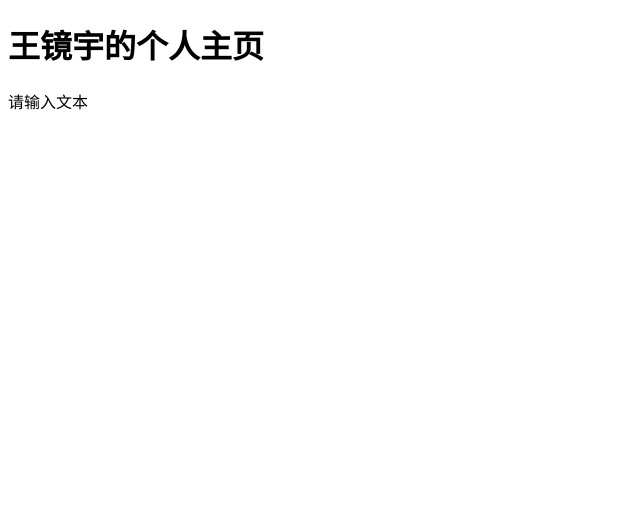
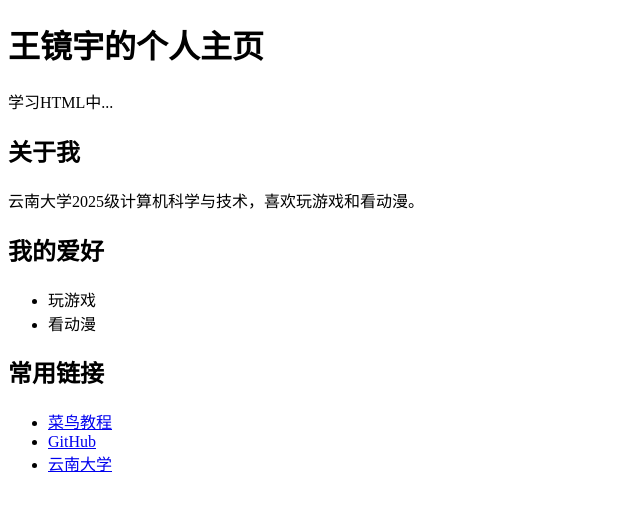
Before and after one commit to XW205/frontend-practice, a plain HTML site: page homepage/index.html in a window 1280 px wide. Shown: the whole page, without its empty margins (0-640 px from the left). Drawn offline with Linux system fonts and the light colour scheme.

Commit message:
补充自我介绍、爱好和链接列表

```diff
--- a/homepage/index.html
+++ b/homepage/index.html
@@ -7,6 +7,22 @@
 </head>
 <body>
     <h1>王镜宇的个人主页</h1>
-    <p>请输入文本</p>
+    <p>学习HTML中...</p>
+
+    <h2>关于我</h2>
+    <p>云南大学2025级计算机科学与技术，喜欢玩游戏和看动漫。</p>
+
+    <h2>我的爱好</h2>
+    <ul>
+        <li>玩游戏</li>
+        <li>看动漫</li>
+    </ul>
+
+    <h2>常用链接</h2>
+    <ul>
+        <li><a href="https://www.runoob.com/html/html-tutorial.html" target="_blank">菜鸟教程</a></li>
+        <li><a href="https://github.com" target="_blank">GitHub</a></li>
+        <li><a href="https://www.ynu.edu.cn/" target="_blank">云南大学</a></li>
+    </ul>
 </body>
 </html>
```
